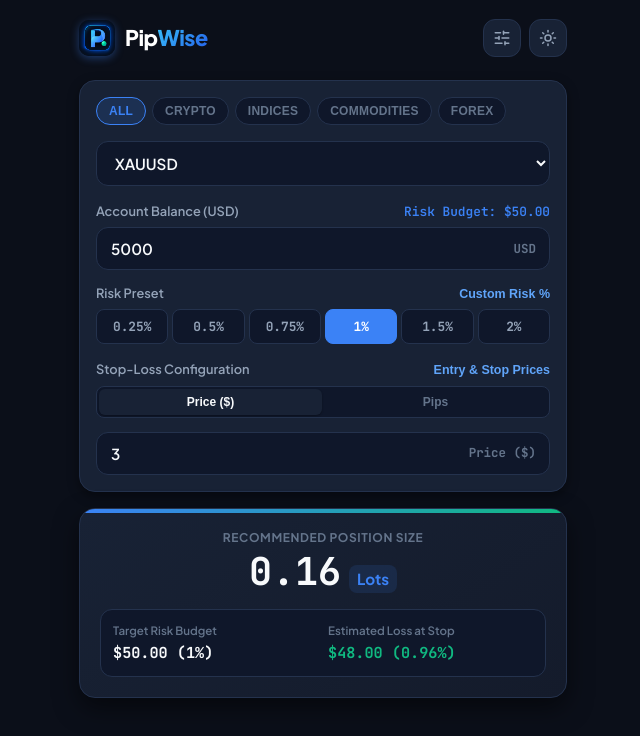
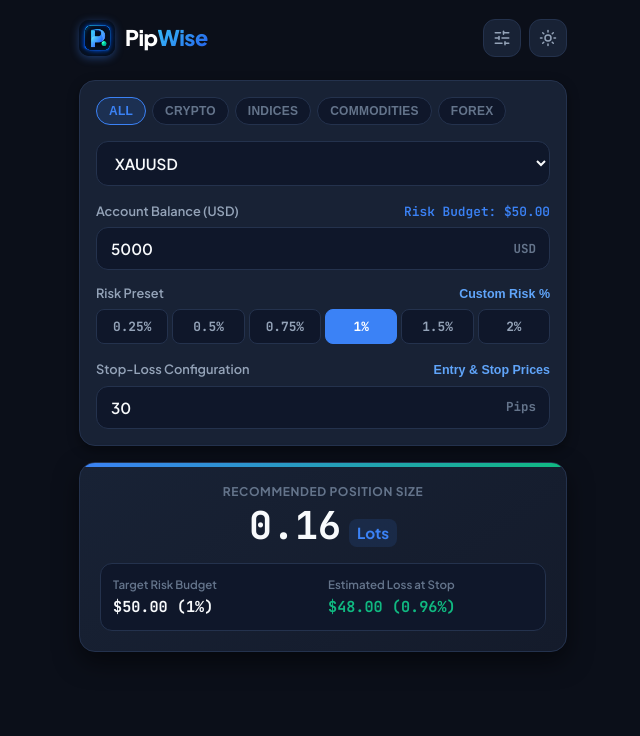
Before and after one commit to hemanthxctrl/PipWise, a React (Vite) app: page / in a window 1280 px wide. Shown: the top 736 px of the page, without its empty margins (317-957 px from the left). Built offline with nearby package versions, Linux system fonts and the light colour scheme.

Commit message:
removed the price

```diff
--- a/src/App.tsx
+++ b/src/App.tsx
@@ -10,7 +10,7 @@ import { DEFAULT_INSTRUMENT_SPECS } from './data/defaultSpecs';
 import { InstrumentSpec, StopLossUnit } from './types/instrument';
 import { CalculationInput } from './types/calculator';
 import { calculatePositionSize } from './engine/calculator';
-import { convertPriceDiffToTargetUnit, convertStopLossToPriceDiff } from './engine/unitConverter';
+import { convertStopLossToPriceDiff } from './engine/unitConverter';
 import { useLocalStorage } from './hooks/useLocalStorage';
 import { usePWAInstall } from './hooks/usePWAInstall';
 
@@ -59,45 +59,36 @@ export const App: React.FC = () => {
   const rawSpec: InstrumentSpec =
     customSpecs[symbol] || DEFAULT_INSTRUMENT_SPECS[symbol] || DEFAULT_INSTRUMENT_SPECS.XAUUSD;
 
-  // Sanitize activeSpec to guarantee 'ticks' is never a supported unit or default
+  // Sanitize activeSpec to guarantee 'pips' is the only supported unit and default
   const activeSpec: InstrumentSpec = React.useMemo(() => {
-    const supported = rawSpec.supportedStopUnits.filter(u => u !== 'ticks');
-    const finalSupported = supported.length > 0
-      ? supported
-      : (rawSpec.category === 'FOREX' ? ['price_diff', 'pips'] : ['price_diff', 'points']);
-    let defaultUnit = rawSpec.defaultStopUnit;
-    if (defaultUnit === 'ticks') {
-      defaultUnit = rawSpec.category === 'FOREX' ? 'pips' : 'price_diff';
-    }
     return {
       ...rawSpec,
-      supportedStopUnits: finalSupported,
-      defaultStopUnit: defaultUnit
+      supportedStopUnits: ['pips'] as StopLossUnit[],
+      defaultStopUnit: 'pips' as StopLossUnit
     };
   }, [rawSpec]);
 
-  // Migrate any saved custom specs in localStorage that contain 'ticks'
+  // Migrate any saved custom specs in localStorage to pip-only stop loss configuration
   useEffect(() => {
     try {
       const rawStored = window.localStorage.getItem('pipwise_instrument_specs');
-      if (rawStored && rawStored.includes('ticks')) {
+      if (rawStored) {
         const parsed = JSON.parse(rawStored) as Record<string, InstrumentSpec>;
         let hasChanges = false;
         const cleaned: Record<string, InstrumentSpec> = {};
         for (const [key, spec] of Object.entries(parsed)) {
-          const supported = (spec.supportedStopUnits || []).filter(u => u !== 'ticks');
-          let def = spec.defaultStopUnit;
-          if (def === 'ticks') {
-            def = spec.category === 'FOREX' ? 'pips' : 'price_diff';
-            hasChanges = true;
-          }
-          if (supported.length !== (spec.supportedStopUnits || []).length) {
+          if (
+            spec.defaultStopUnit !== 'pips' ||
+            !spec.supportedStopUnits ||
+            spec.supportedStopUnits.length !== 1 ||
+            spec.supportedStopUnits[0] !== 'pips'
+          ) {
             hasChanges = true;
           }
           cleaned[key] = {
             ...spec,
-            supportedStopUnits: supported.length > 0 ? supported : ['price_diff', 'pips'],
-            defaultStopUnit: def
+            supportedStopUnits: ['pips'] as StopLossUnit[],
+            defaultStopUnit: 'pips' as StopLossUnit
           };
         }
         if (hasChanges) {
@@ -109,42 +100,32 @@ export const App: React.FC = () => {
     }
   }, [setCustomSpecs]);
 
-  // Stop loss states
+  // Stop loss distance state: sensible defaults in pips for instruments
+  const getDefaultPipsForSymbol = (sym: string): number => {
+    if (sym === 'XAUUSD') return 30; // 30 pips = $3.00 gold move (0.10 pipSize)
+    if (sym === 'NAS100' || sym === 'JP225') return 25;
+    if (sym === 'USOIL') return 50;
+    return 20;
+  };
+
   const [stopLossDistance, setStopLossDistance] = useState<number>(() => {
-    if (symbol === 'XAUUSD') return 3.0; // Default $3 gold move
-    if (activeSpec.defaultStopUnit === 'pips') return 20;
-    if (activeSpec.defaultStopUnit === 'points') return 25;
-    return 10;
+    return getDefaultPipsForSymbol(symbol);
   });
 
-  const [selectedUnit, setSelectedUnit] = useState<StopLossUnit>(() => {
-    return activeSpec.defaultStopUnit === 'ticks'
-      ? (activeSpec.category === 'FOREX' ? 'pips' : 'price_diff')
-      : activeSpec.defaultStopUnit;
-  });
+  const [selectedUnit, setSelectedUnit] = useState<StopLossUnit>('pips');
   const [usePriceLevels, setUsePriceLevels] = useState<boolean>(false);
   const [entryPrice, setEntryPrice] = useState<number | undefined>(undefined);
   const [stopPrice, setStopPrice] = useState<number | undefined>(undefined);
 
-  // If a previously saved preference or state has 'ticks', migrate it safely
+  // If previous state had a non-pips unit (e.g. price_diff or ticks), migrate distance to pips accurately
   useEffect(() => {
-    if ((selectedUnit as string) === 'ticks') {
-      const targetUnit: StopLossUnit =
-        activeSpec.category === 'FOREX'
-          ? 'pips'
-          : (activeSpec.supportedStopUnits.includes('price_diff') ? 'price_diff' : 'points');
-
-      // Preserve actual stop-loss price distance by converting tick count using tickSize
-      const priceDiff = stopLossDistance * (activeSpec.tickSize || 1);
-      if (priceDiff > 0 && !isNaN(priceDiff)) {
-        const convertedDistance = convertPriceDiffToTargetUnit(priceDiff, targetUnit, activeSpec, entryPrice);
-        setSelectedUnit(targetUnit);
-        setStopLossDistance(convertedDistance);
-      } else {
-        // If conversion is not possible, require the user to re-enter
-        setSelectedUnit(targetUnit);
-        setStopLossDistance(0);
-      }
+    if ((selectedUnit as string) !== 'pips') {
+      const currentPriceDiff = convertStopLossToPriceDiff(stopLossDistance, selectedUnit, activeSpec, entryPrice);
+      const convertedPips = activeSpec.pipSize > 0
+        ? Number((currentPriceDiff / activeSpec.pipSize).toFixed(1))
+        : getDefaultPipsForSymbol(activeSpec.symbol);
+      setSelectedUnit('pips');
+      setStopLossDistance(convertedPips > 0 ? convertedPips : getDefaultPipsForSymbol(activeSpec.symbol));
     }
   }, [selectedUnit, activeSpec, stopLossDistance, entryPrice]);
 
@@ -165,27 +146,15 @@ export const App: React.FC = () => {
     }
   }, [activeSpec.lossCurrency, symbol]);
 
-  // Reset stop unit when instrument changes
+  // Reset stop unit to pips and set default distance when symbol changes
   useEffect(() => {
-    setSelectedUnit(activeSpec.defaultStopUnit);
-    if (activeSpec.symbol === 'XAUUSD') {
-      setStopLossDistance(3.0);
-    } else if (activeSpec.defaultStopUnit === 'pips') {
-      setStopLossDistance(20);
-    } else if (activeSpec.defaultStopUnit === 'points') {
-      setStopLossDistance(25);
-    } else {
-      setStopLossDistance(10);
-    }
-  }, [symbol, activeSpec.defaultStopUnit, activeSpec.symbol]);
+    setSelectedUnit('pips');
+    setStopLossDistance(getDefaultPipsForSymbol(symbol));
+  }, [symbol]);
 
-  // Handle switching stop-loss units seamlessly without changing effective distance
+  // Handle switching stop-loss units seamlessly (if invoked)
   const handleSelectUnit = (newUnit: StopLossUnit) => {
-    if (newUnit === selectedUnit) return;
-    const currentPriceDiff = convertStopLossToPriceDiff(stopLossDistance, selectedUnit, activeSpec, entryPrice);
-    const convertedDistance = convertPriceDiffToTargetUnit(currentPriceDiff, newUnit, activeSpec, entryPrice);
     setSelectedUnit(newUnit);
-    setStopLossDistance(convertedDistance);
   };
 
   // Settings Modal State
--- a/src/components/StopLossInput.tsx
+++ b/src/components/StopLossInput.tsx
@@ -39,8 +39,9 @@ export const StopLossInput: React.FC<StopLossInputProps> = ({
   stopPrice,
   onStopPriceChange
 }) => {
-  // Filter out 'ticks' so only Price ($) and Pips (or Points) are visible
-  const visibleUnits = spec.supportedStopUnits.filter(unit => unit !== 'ticks');
+  void spec;
+  void selectedUnit;
+  void onSelectUnit;
 
   return (
     <div style={{ display: 'flex', flexDirection: 'column', gap: '14px' }}>
@@ -63,22 +64,7 @@ export const StopLossInput: React.FC<StopLossInputProps> = ({
           </button>
         </div>
 
-        {/* Unit switcher buttons */}
-        {!usePriceLevels && (
-          <div className="unit-switcher" style={{ marginBottom: '8px' }}>
-            {visibleUnits.map(unit => (
-              <button
-                key={unit}
-                type="button"
-                className={`unit-btn ${selectedUnit === unit ? 'active' : ''}`}
-                onClick={() => onSelectUnit(unit)}
-              >
-                {getUnitLabel(unit, spec)}
-              </button>
-            ))}
-          </div>
-        )}
-
+        {/* Single Direct Distance Input with Pips suffix */}
         {!usePriceLevels ? (
           <div className="input-with-symbol">
             <input
@@ -87,11 +73,11 @@ export const StopLossInput: React.FC<StopLossInputProps> = ({
               className="custom-input"
               value={stopLossDistance || ''}
               min="0.00001"
-              step={selectedUnit === 'pips' || selectedUnit === 'points' ? '1' : '0.01'}
+              step="1"
               onChange={(e) => onStopLossDistanceChange(Math.max(0, parseFloat(e.target.value) || 0))}
               placeholder="e.g. 20"
             />
-            <span className="unit-tag">{getUnitLabel(selectedUnit, spec)}</span>
+            <span className="unit-tag">Pips</span>
           </div>
         ) : (
           <div style={{ display: 'grid', gridTemplateColumns: '1fr 1fr', gap: '8px' }}>
--- a/src/data/defaultSpecs.ts
+++ b/src/data/defaultSpecs.ts
@@ -27,8 +27,8 @@ export const DEFAULT_INSTRUMENT_SPECS: Record<string, InstrumentSpec> = {
     minQuantity: 0.01,
     maxQuantity: 50.0,
     quantityStep: 0.01,
-    supportedStopUnits: ['price_diff', 'pips'],
-    defaultStopUnit: 'price_diff'
+    supportedStopUnits: ['pips'],
+    defaultStopUnit: 'pips'
   },
   ETHUSD: {
     symbol: 'ETHUSD',
@@ -45,8 +45,8 @@ export const DEFAULT_INSTRUMENT_SPECS: Record<string, InstrumentSpec> = {
     minQuantity: 0.05,
     maxQuantity: 100.0,
     quantityStep: 0.01,
-    supportedStopUnits: ['price_diff', 'pips'],
-    defaultStopUnit: 'price_diff'
+    supportedStopUnits: ['pips'],
+    defaultStopUnit: 'pips'
   },
 
   // INDICES
@@ -65,8 +65,8 @@ export const DEFAULT_INSTRUMENT_SPECS: Record<string, InstrumentSpec> = {
     minQuantity: 0.1,
     maxQuantity: 500.0,
     quantityStep: 0.1,
-    supportedStopUnits: ['price_diff', 'points'],
-    defaultStopUnit: 'points'
+    supportedStopUnits: ['pips'],
+    defaultStopUnit: 'pips'
   },
   JP225: {
     symbol: 'JP225',
@@ -83,8 +83,8 @@ export const DEFAULT_INSTRUMENT_SPECS: Record<string, InstrumentSpec> = {
     minQuantity: 0.1,
     maxQuantity: 500.0,
     quantityStep: 0.1,
-    supportedStopUnits: ['price_diff', 'points'],
-    defaultStopUnit: 'points'
+    supportedStopUnits: ['pips'],
+    defaultStopUnit: 'pips'
   },
 
   // COMMODITIES
@@ -103,8 +103,8 @@ export const DEFAULT_INSTRUMENT_SPECS: Record<string, InstrumentSpec> = {
     minQuantity: 0.01,
     maxQuantity: 100.0,
     quantityStep: 0.01,
-    supportedStopUnits: ['price_diff', 'pips'],
-    defaultStopUnit: 'price_diff'
+    supportedStopUnits: ['pips'],
+    defaultStopUnit: 'pips'
   },
   XAGUSD: {
     symbol: 'XAGUSD',
@@ -121,8 +121,8 @@ export const DEFAULT_INSTRUMENT_SPECS: Record<string, InstrumentSpec> = {
     minQuantity: 0.01,
     maxQuantity: 50.0,
     quantityStep: 0.01,
-    supportedStopUnits: ['price_diff', 'pips'],
-    defaultStopUnit: 'price_diff'
+    supportedStopUnits: ['pips'],
+    defaultStopUnit: 'pips'
   },
   USOIL: {
     symbol: 'USOIL',
@@ -139,8 +139,8 @@ export const DEFAULT_INSTRUMENT_SPECS: Record<string, InstrumentSpec> = {
     minQuantity: 0.01,
     maxQuantity: 100.0,
     quantityStep: 0.01,
-    supportedStopUnits: ['price_diff', 'pips'],
-    defaultStopUnit: 'price_diff'
+    supportedStopUnits: ['pips'],
+    defaultStopUnit: 'pips'
   },
 
   // FOREX (100,000 standard lot size)
@@ -159,7 +159,7 @@ export const DEFAULT_INSTRUMENT_SPECS: Record<string, InstrumentSpec> = {
     minQuantity: 0.01,
     maxQuantity: 100.0,
     quantityStep: 0.01,
-    supportedStopUnits: ['price_diff', 'pips'],
+    supportedStopUnits: ['pips'],
     defaultStopUnit: 'pips'
   },
   GBPUSD: {
@@ -177,7 +177,7 @@ export const DEFAULT_INSTRUMENT_SPECS: Record<string, InstrumentSpec> = {
     minQuantity: 0.01,
     maxQuantity: 100.0,
     quantityStep: 0.01,
-    supportedStopUnits: ['price_diff', 'pips'],
+    supportedStopUnits: ['pips'],
     defaultStopUnit: 'pips'
   },
   AUDUSD: {
@@ -195,7 +195,7 @@ export const DEFAULT_INSTRUMENT_SPECS: Record<string, InstrumentSpec> = {
     minQuantity: 0.01,
     maxQuantity: 100.0,
     quantityStep: 0.01,
-    supportedStopUnits: ['price_diff', 'pips'],
+    supportedStopUnits: ['pips'],
     defaultStopUnit: 'pips'
   },
   NZDUSD: {
@@ -213,7 +213,7 @@ export const DEFAULT_INSTRUMENT_SPECS: Record<string, InstrumentSpec> = {
     minQuantity: 0.01,
     maxQuantity: 100.0,
     quantityStep: 0.01,
-    supportedStopUnits: ['price_diff', 'pips'],
+    supportedStopUnits: ['pips'],
     defaultStopUnit: 'pips'
   },
   USDJPY: {
@@ -231,7 +231,7 @@ export const DEFAULT_INSTRUMENT_SPECS: Record<string, InstrumentSpec> = {
     minQuantity: 0.01,
     maxQuantity: 100.0,
     quantityStep: 0.01,
-    supportedStopUnits: ['price_diff', 'pips'],
+    supportedStopUnits: ['pips'],
     defaultStopUnit: 'pips'
   },
   USDCHF: {
@@ -249,7 +249,7 @@ export const DEFAULT_INSTRUMENT_SPECS: Record<string, InstrumentSpec> = {
     minQuantity: 0.01,
     maxQuantity: 100.0,
     quantityStep: 0.01,
-    supportedStopUnits: ['price_diff', 'pips'],
+    supportedStopUnits: ['pips'],
     defaultStopUnit: 'pips'
   },
   USDCAD: {
@@ -267,7 +267,7 @@ export const DEFAULT_INSTRUMENT_SPECS: Record<string, InstrumentSpec> = {
     minQuantity: 0.01,
     maxQuantity: 100.0,
     quantityStep: 0.01,
-    supportedStopUnits: ['price_diff', 'pips'],
+    supportedStopUnits: ['pips'],
     defaultStopUnit: 'pips'
   }
 };
--- a/src/index.css
+++ b/src/index.css
@@ -354,37 +354,7 @@ body {
   color: #ffffff;
 }
 
-/* Stop Loss Unit Tabs */
-.unit-switcher {
-  display: flex;
-  background: var(--bg-input);
-  border: 1px solid var(--border-subtle);
-  border-radius: var(--radius-sm);
-  padding: 2px;
-  gap: 2px;
-  width: 100%;
-}
 
-.unit-btn {
-  flex: 1 1 50%;
-  width: 50%;
-  padding: 6px 8px;
-  font-size: 0.75rem;
-  font-weight: 600;
-  background: transparent;
-  border: none;
-  border-radius: 6px;
-  color: var(--text-muted);
-  cursor: pointer;
-  text-align: center;
-  transition: all 0.15s ease;
-}
-
-.unit-btn.active {
-  background: var(--bg-card);
-  color: var(--text-primary);
-  box-shadow: var(--shadow-sm);
-}
 
 /* Result Hero Card */
 .result-card {
```
